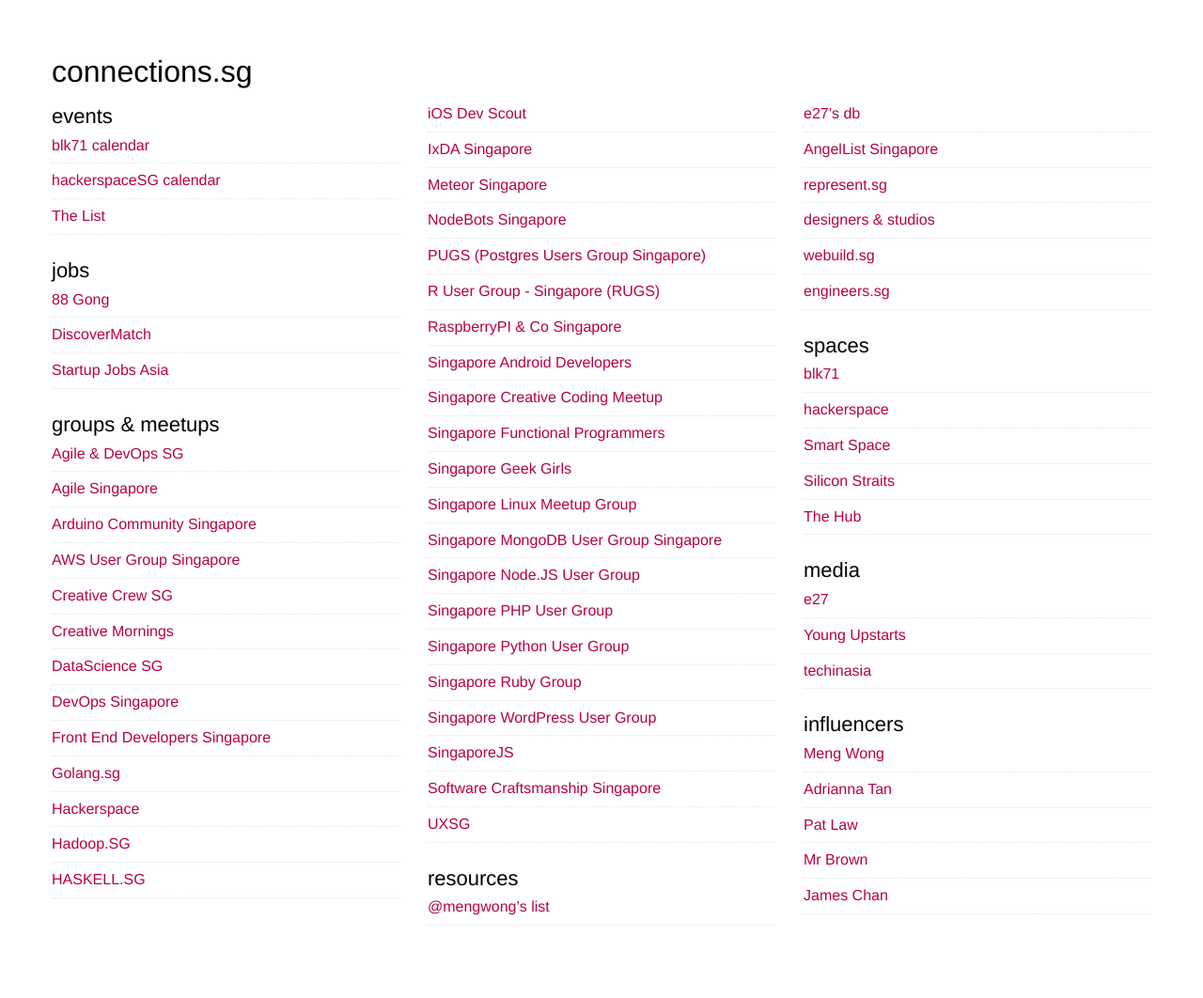
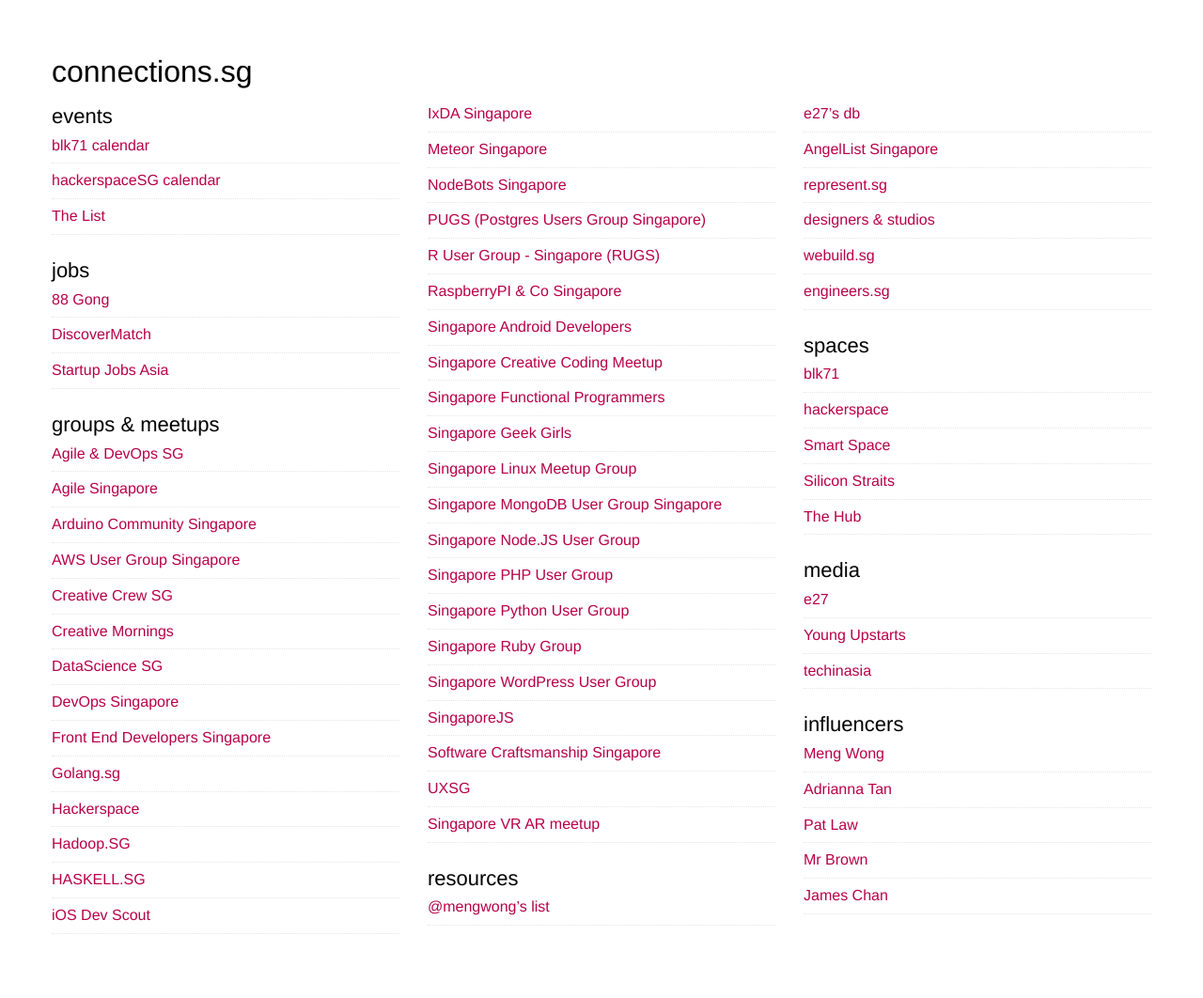
Before and after one commit to wynlim/connections.sg, a Jekyll site: the page built from _posts/2014-03-15-connections.markdown, in a window 1280 px wide. Shown: the whole page at 94% size. Built offline with Jekyll 4.4.1, drawn with Linux system fonts in a browser that asks for light colours; Markdown is read by kramdown in place of the engine named in the settings.

Commit message:
Add SGVRAR to the group list
Included Singapore VR AR meetup to the group lists

```diff
--- a/_posts/2014-03-15-connections.markdown
+++ b/_posts/2014-03-15-connections.markdown
@@ -46,6 +46,7 @@
 * [SingaporeJS](http://www.meetup.com/Singapore-JS/)
 * [Software Craftsmanship Singapore](http://www.meetup.com/Software-Craftsmanship-Singapore/)
 * [UXSG](https://www.facebook.com/home.php?sk=group_139152279432292)
+* [Singapore VR AR meetup](http://www.meetup.com/sgvrar/)
 
 ### resources
 * [@mengwong's list](http://mengwong.com/sg/capital/)
```
